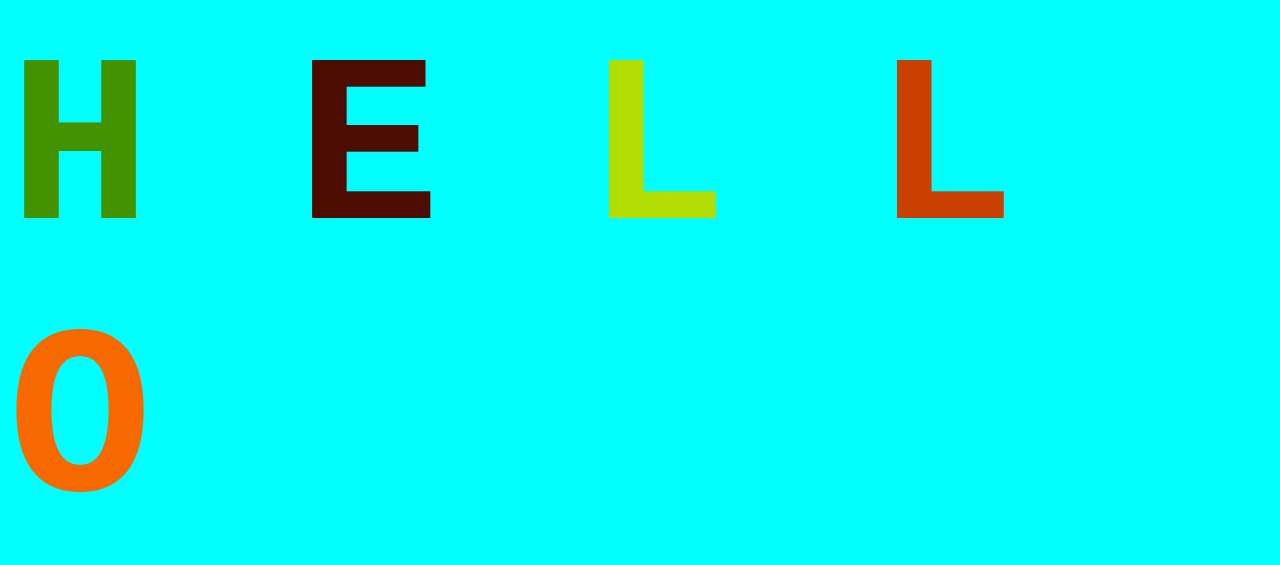
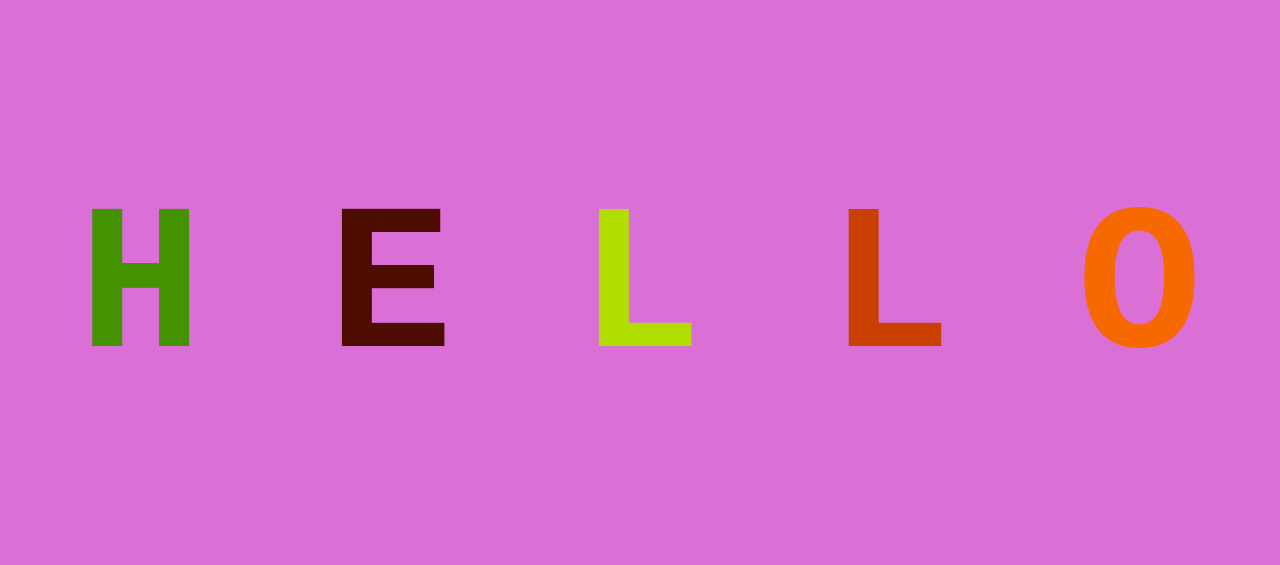
Before and after one commit to jdarling96/Animated-, a plain HTML site: page index.html in a window 1280 px wide. Shown: the part 118-683 px from the top of the page. Drawn offline with Linux system fonts and the light colour scheme.

Commit message:
someone else did this

```diff
--- a/app.css
+++ b/app.css
@@ -3,12 +3,12 @@ display: flex;
 justify-content: center;
 align-items: center;
 height: 100vh;
-background-color: cyan;
+background-color: orchid;
 
 }
 
 h1 {
-    font-size: 15rem;
+    font-size: 13rem;
     font-family: 'Courier New', Courier, monospace;
 }
 
```
